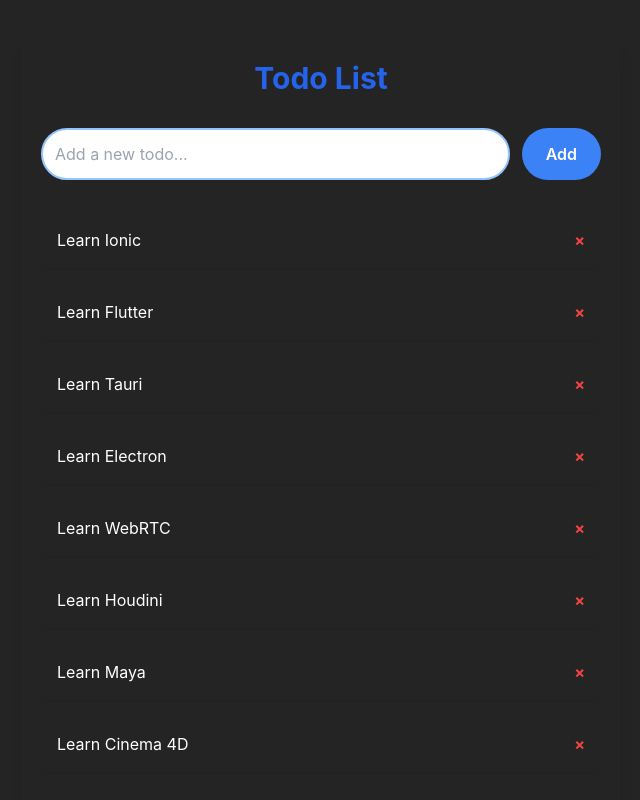
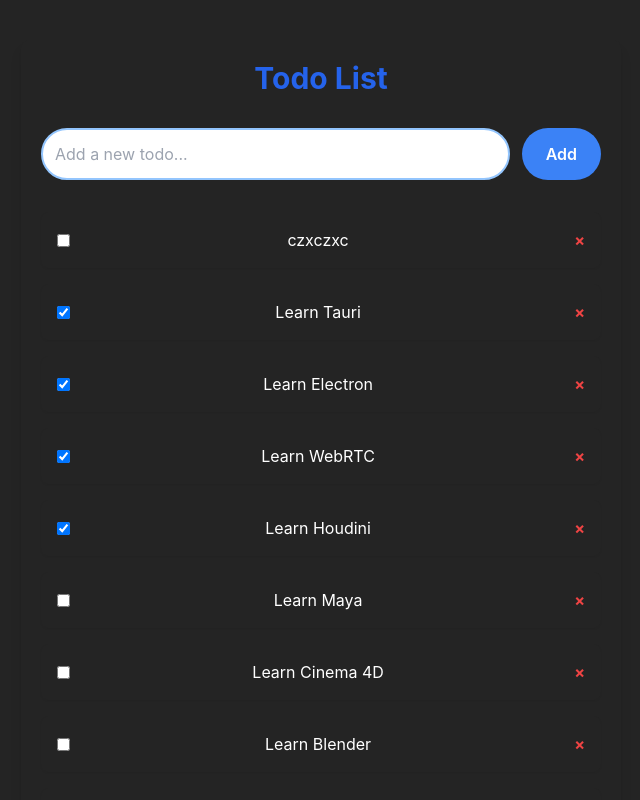
Before and after one commit to etherealelement/tanstack-query-todo, a React (Vite) app: page / in a window 1280 px wide. Shown: the top 800 px of the page, without its empty margins (319-959 px from the left). Built offline with nearby package versions, Linux system fonts and the light colour scheme; data requests are answered from the project's data file.

Commit message:
fix: mutable todo

```diff
--- a/db.json
+++ b/db.json
@@ -1,10 +1,5 @@
 {
   "tasks": [
-    {
-      "id": "9",
-      "text": "Learn Python",
-      "done": false
-    },
     {
       "id": "10",
       "text": "Learn Go",
@@ -13,22 +8,22 @@
     {
       "id": "11",
       "text": "Learn C++",
-      "done": false
+      "done": true
     },
     {
       "id": "12",
       "text": "Learn Rust",
-      "done": false
+      "done": true
     },
     {
       "id": "13",
       "text": "Learn Java",
-      "done": false
+      "done": true
     },
     {
       "id": "14",
       "text": "Learn SQL",
-      "done": false
+      "done": true
     },
     {
       "id": "15",
@@ -53,7 +48,7 @@
     {
       "id": "19",
       "text": "Learn Azure",
-      "done": false
+      "done": true
     },
     {
       "id": "20",
@@ -253,12 +248,12 @@
     {
       "id": "59",
       "text": "Learn WebGL",
-      "done": false
+      "done": true
     },
     {
       "id": "60",
       "text": "Learn Unity",
-      "done": false
+      "done": true
     },
     {
       "id": "61",
@@ -283,32 +278,28 @@
     {
       "id": "65",
       "text": "Learn Houdini",
-      "done": false
+      "done": true
     },
     {
       "id": "66",
       "text": "Learn WebRTC",
-      "done": false
+      "done": true
     },
     {
       "id": "67",
       "text": "Learn Electron",
-      "done": false
+      "done": true
     },
     {
       "id": "68",
       "text": "Learn Tauri",
-      "done": false
+      "done": true
     },
     {
-      "id": "69",
-      "text": "Learn Flutter",
-      "done": false
-    },
-    {
-      "id": "71",
-      "text": "Learn Ionic",
-      "done": false
+      "id": "y4S9xq9OwBJ-lyjZbZIUW",
+      "text": "czxczxc",
+      "done": false,
+      "userId": "1"
     }
   ]
 }
--- a/src/features/todo-list/_model/use-create-todo.tsx
+++ b/src/features/todo-list/_model/use-create-todo.tsx
@@ -1,7 +1,7 @@
 import * as React from "react";
-import { nanoid } from "nanoid";
 import { useMutation, useQueryClient } from "@tanstack/react-query";
 import { todoListApi } from "../api";
+import { nanoid } from "nanoid";
 
 export function useCreateTodo() {
   const queryClient = useQueryClient();
--- a/src/features/todo-list/_model/use-todo-list.tsx
+++ b/src/features/todo-list/_model/use-todo-list.tsx
@@ -1,11 +1,10 @@
 import { useQuery } from "@tanstack/react-query";
 import { todoListApi } from "../api";
-import { useCallback, useRef } from "react";
 
 export function useTodoList() {
   const { data: todoItems, error, refetch, isLoading } = useQuery({
     ...todoListApi.getTodoListQueryOptions(),
-    select: data => data.reverse()
+    select: data => data.toReversed()
   });
 
   return {
@@ -15,24 +14,3 @@
     error
   };
 }
-
-export function useIntersection(onIntersect: () => void) {
-  const unsubscribe = useRef(() => {});
-
-  return useCallback((el: HTMLDivElement | null) => {
-    const observer = new IntersectionObserver(entries => {
-      entries.forEach(intersection => {
-        if (intersection.isIntersecting) {
-          onIntersect();
-        }
-      });
-    });
-
-    if (el) {
-      observer.observe(el);
-      unsubscribe.current = () => observer.disconnect();
-    } else {
-      unsubscribe.current();
-    }
-  }, []);
-}
--- a/src/features/todo-list/ui/todo-list.tsx
+++ b/src/features/todo-list/ui/todo-list.tsx
@@ -2,11 +2,13 @@
 import { useCreateTodo } from "../_model/use-create-todo.tsx";
 import { useDeleteTodo } from "../_model/use-delete-todo.tsx";
 import { motion, AnimatePresence } from "framer-motion";
+import { useToggleTodo } from "../_model/use-toggle-todo.tsx";
 
 export function TodoList() {
   const { error, isLoading, todoItems } = useTodoList();
   const { handleCreate, isLoadData } = useCreateTodo();
   const { handleDelete, isLoadDelete } = useDeleteTodo();
+  const { handleToggleTodo } = useToggleTodo();
 
   if (isLoading) {
     return (
@@ -73,6 +75,11 @@
             className="list-none mb-4 bg-[#242424] border-blue-500"
           >
             <div className="flex justify-between cursor-pointer  items-center bg-[#242424] border-blue-500 rounded-lg p-4 shadow-sm hover:shadow-md transition-shadow duration-300">
+              <input
+                type="checkbox"
+                checked={todo.done}
+                onChange={() => handleToggleTodo(todo.id, todo.done)}
+              />
               <span className="text-white">{todo.text}</span>
               <motion.button
                 disabled={isLoadDelete(todo.id)}
--- /dev/null
+++ b/src/shared/lib/useIntersection.tsx
@@ -0,0 +1,22 @@
+import { useCallback, useRef } from "react";
+
+export function useIntersection(onIntersect: () => void) {
+  const unsubscribe = useRef(() => {});
+
+  return useCallback((el: HTMLDivElement | null) => {
+    const observer = new IntersectionObserver(entries => {
+      entries.forEach(intersection => {
+        if (intersection.isIntersecting) {
+          onIntersect();
+        }
+      });
+    });
+
+    if (el) {
+      observer.observe(el);
+      unsubscribe.current = () => observer.disconnect();
+    } else {
+      unsubscribe.current();
+    }
+  }, []);
+}
```
